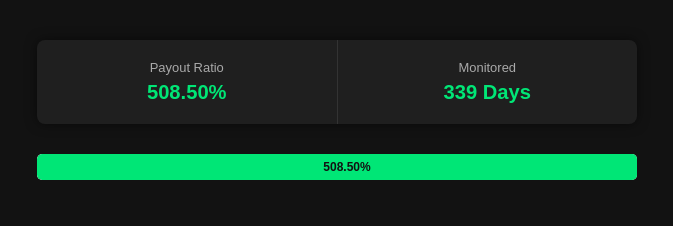
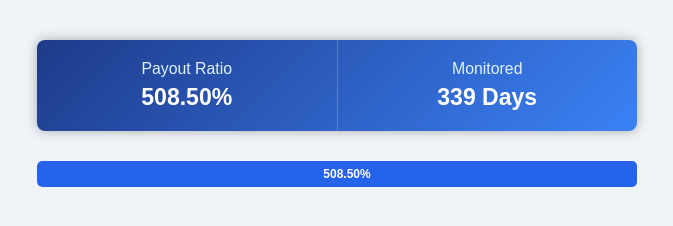
Before and after one commit to bestbtcsites/selwix, a plain HTML site: page index.html in a window 1280 px wide. Shown: the whole page, without its empty margins (303-976 px from the left). Drawn offline with Linux system fonts and the light colour scheme.

Commit message:
index.html

```diff
--- a/index.html
+++ b/index.html
@@ -8,26 +8,27 @@
     body {
       margin: 0;
       font-family: 'Arial', sans-serif;
-      background: #121212;
-      color: #ffffff;
+      background: #f0f4f8; /* açık arka plan */
+      color: #121212;
       display: flex;
       flex-direction: column;
       align-items: center;
       padding: 40px 20px;
-      font-size: 0.75em; /* %25 küçültme */
+      font-size: 0.75em;
     }
 
     .info-bar {
       display: flex;
       flex-direction: row;
-      background: #1f1f1f;
+      background: linear-gradient(135deg, #1e3a8a, #3b82f6);
       border-radius: 8px;
-      box-shadow: 0 0 12px rgba(0, 0, 0, 0.5);
+      box-shadow: 0 0 12px rgba(0, 0, 0, 0.3);
       overflow: hidden;
       font-size: 1.2em;
       width: 100%;
       max-width: 600px;
       margin-bottom: 30px;
+      color: white;
     }
 
     .info-section {
@@ -37,26 +38,26 @@
     }
 
     .info-section:not(:last-child) {
-      border-right: 1px solid #333;
+      border-right: 1px solid rgba(255, 255, 255, 0.2);
     }
 
     .label {
       display: block;
-      color: #aaa;
-      font-size: 0.9em;
+      color: #e0f2fe;
+      font-size: 1.1em; /* büyütüldü */
       margin-bottom: 6px;
     }
 
     .value {
       font-weight: bold;
-      color: #00e676;
-      font-size: 1.4em;
+      color: #ffffff;
+      font-size: 1.6em;
     }
 
     .progress-container {
       width: 100%;
       max-width: 600px;
-      background-color: #e0e0e0;
+      background-color: #dbeafe;
       border-radius: 5px;
       overflow: hidden;
       position: relative;
@@ -69,7 +70,7 @@
       text-align: center;
       line-height: 26px;
       font-weight: bold;
-      color: #121212;
+      color: #ffffff;
       transition: width 0.4s ease, background-color 0.4s ease;
       position: absolute;
       top: 0;
@@ -114,14 +115,14 @@
 
     const ratio = parseFloat(payoutRatio);
     if (ratio <= 50) {
-      progressBar.style.backgroundColor = "#ffeb3b";
+      progressBar.style.backgroundColor = "#60a5fa"; // açık mavi
       progressBar.style.color = "#000";
     } else if (ratio < 100) {
-      progressBar.style.backgroundColor = "#ff9800";
-      progressBar.style.color = "#000";
+      progressBar.style.backgroundColor = "#3b82f6"; // normal mavi
+      progressBar.style.color = "#fff";
     } else {
-      progressBar.style.backgroundColor = "#00e676";
-      progressBar.style.color = "#121212";
+      progressBar.style.backgroundColor = "#2563eb"; // koyu mavi
+      progressBar.style.color = "#fff";
     }
   </script>
 
```
